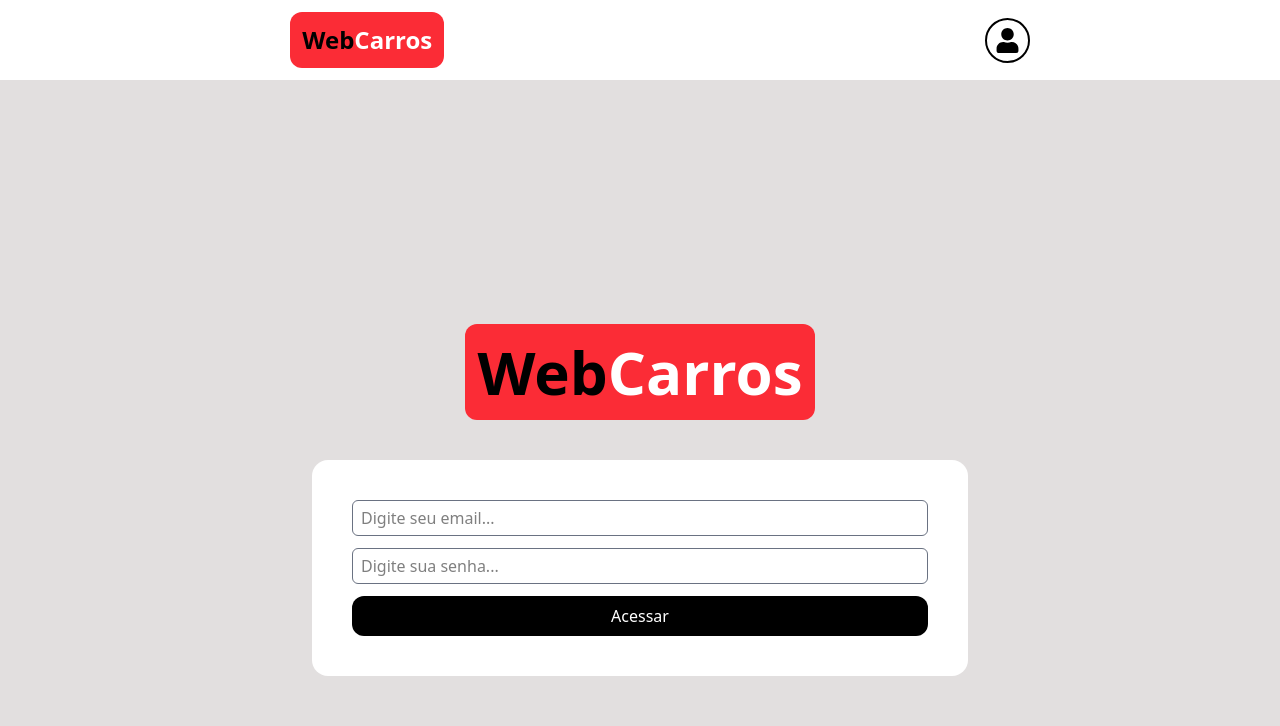
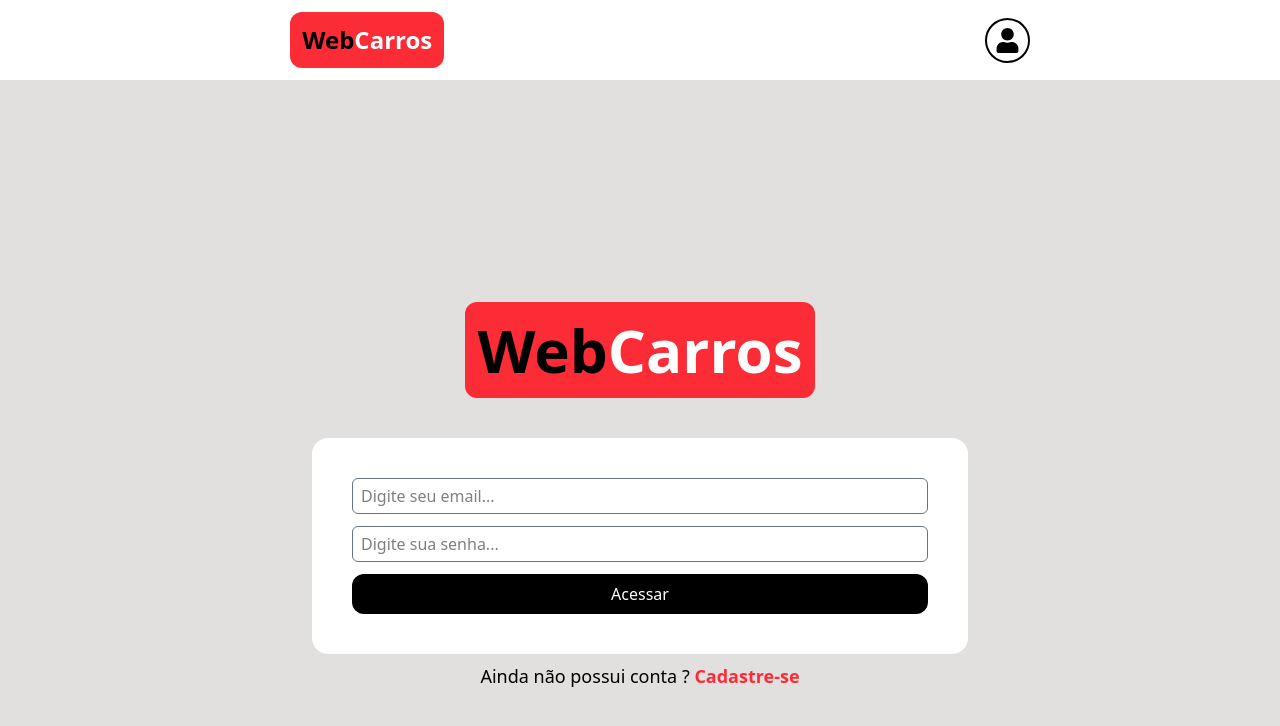
Before and after one commit to JudsonCiribelli/WebCars, a React (Vite) app: page /login in a window 1280 px wide. Shown: the top 726 px of the page. Built offline with nearby package versions, Linux system fonts and the light colour scheme.

Commit message:
feat: checking if there is any user logged in

```diff
--- a/src/components/Header-Component/headerComponent.tsx
+++ b/src/components/Header-Component/headerComponent.tsx
@@ -1,6 +1,7 @@
 import { useContext } from "react";
 import { FaUser } from "react-icons/fa";
 import { IoIosLogOut } from "react-icons/io";
+import { Link } from "react-router-dom";
 
 import { AppContext } from "../../context/AppContext";
 
@@ -9,9 +10,11 @@ const HeaderComponent = () => {
   return (
     <header className="flex items-center justify-around h-20 bg-white">
       <div className="bg-red-500 rounded-xl p-3 m-10">
-        <h1 className="text-2xl font-bold">
-          Web<span className="text-2xl font-bold text-white">Carros</span>
-        </h1>
+        <Link to={"/"}>
+          <h1 className="text-2xl font-bold">
+            Web<span className="text-2xl font-bold text-white">Carros</span>
+          </h1>
+        </Link>
       </div>
       <div className="flex border-2 p-2 rounded-full cursor-pointer">
         {isLogin ? <IoIosLogOut size={25} /> : <FaUser size={25} />}
--- a/src/context/AppContextProvider.tsx
+++ b/src/context/AppContextProvider.tsx
@@ -4,7 +4,7 @@ import { AppContext } from "./AppContext";
 
 interface AppContextProdiverProps {
   children: React.ReactNode;
-  setLogin: () => void;
+  setLogin: () => false;
 }
 export const AppContextProvider = ({ children }: AppContextProdiverProps) => {
   const [isLogin, setIsLogin] = useState(false);
--- a/src/pages/login/login.tsx
+++ b/src/pages/login/login.tsx
@@ -32,7 +32,7 @@ const LoginPage = () => {
   };
 
   return (
-    <div className="w-full flex flex-col h-screen justify-center items-center">
+    <div className="w-full flex flex-col h-screen justify-center items-center text-center">
       {/* Logo */}
       <div className="flex items-center justify-center w-[350px] h-12  bg-red-500 p-12 rounded-xl m-10 ">
         <h1 className="text-6xl flex font-bold">
@@ -66,6 +66,12 @@ const LoginPage = () => {
             Acessar
           </button>
         </form>
+        <p className="my-2 text-lg font-medium">
+          Ainda não possui conta ?{" "}
+          <a href="/register" className="text-lg text-red-500 font-bold">
+            Cadastre-se
+          </a>
+        </p>
       </div>
     </div>
   );
```
